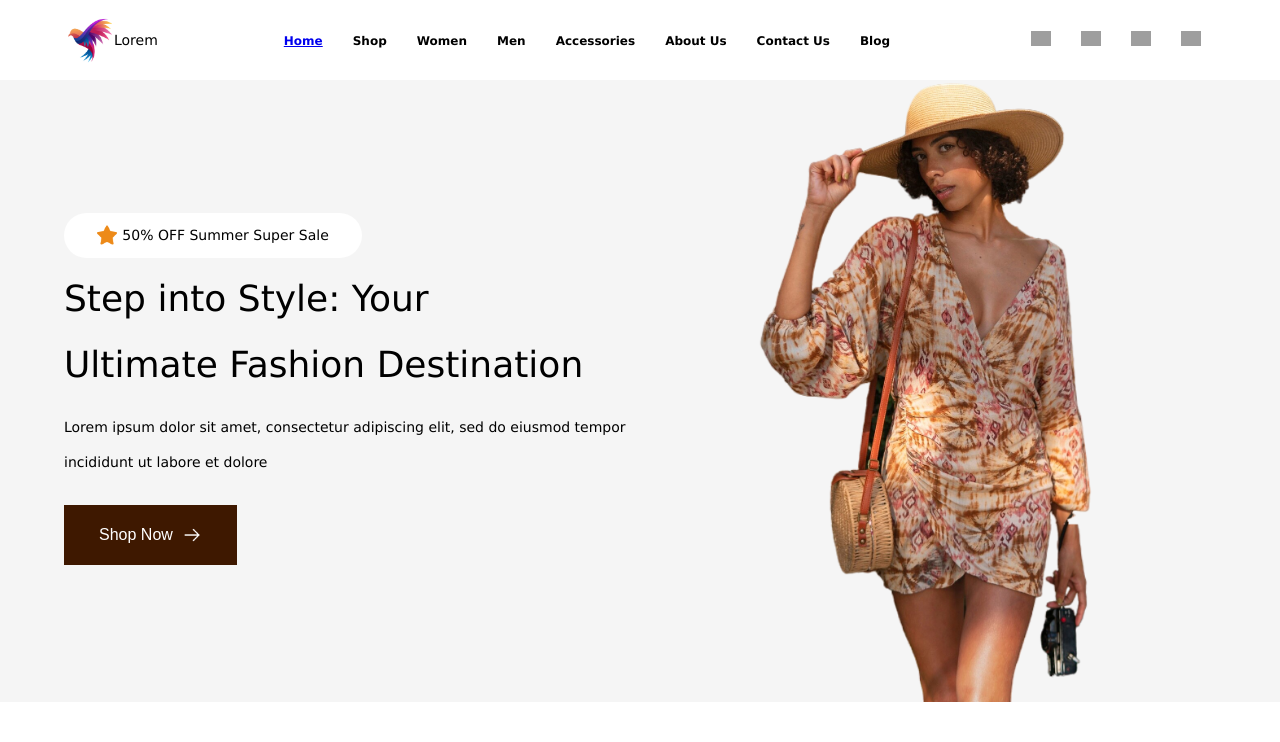
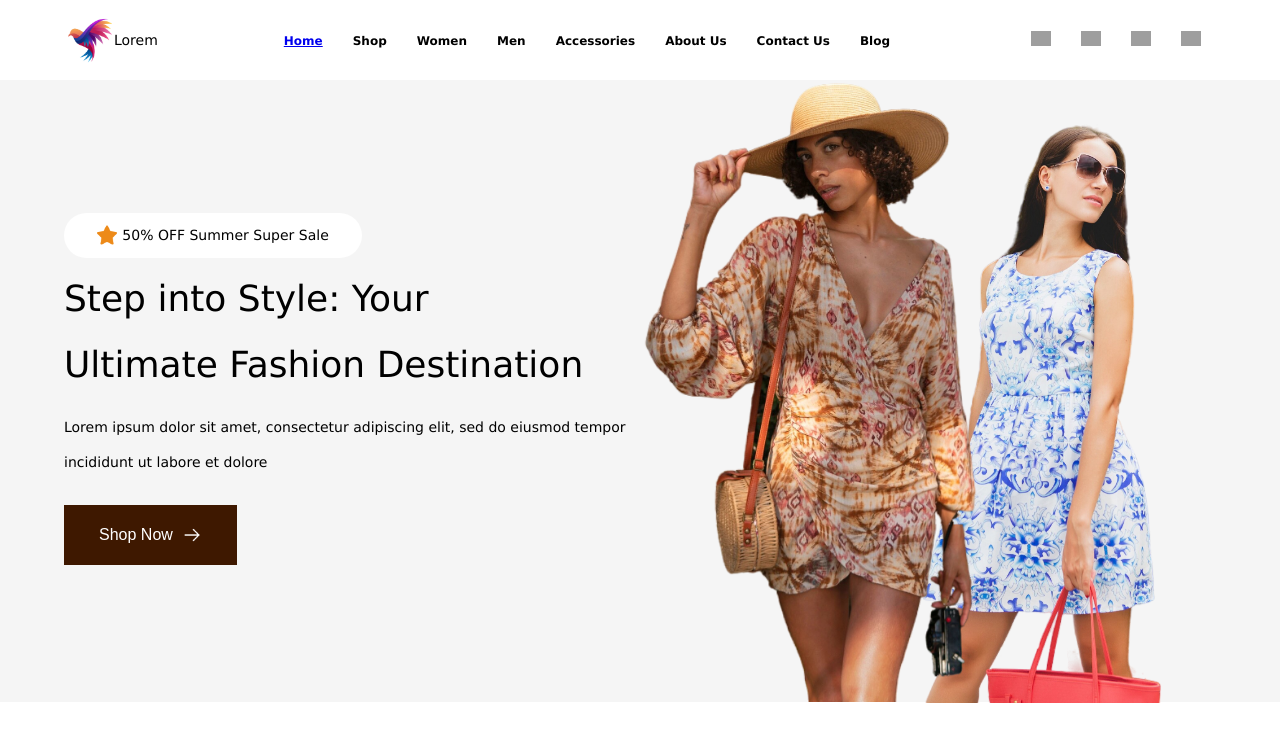
Before and after one commit to DAVID-DARA/ecommerce-ui, a React (Vite) app: page / in a window 1280 px wide. Shown: the top 742 px of the page. Built offline with nearby package versions, Linux system fonts and the light colour scheme; grey boxes are pictures that could not be loaded; a web font is replaced by a local one.

Commit message:
Homepage update

```diff
--- a/src/pages/Homepage/HomePage.css
+++ b/src/pages/Homepage/HomePage.css
@@ -70,3 +70,14 @@
     display: flex;
     justify-content: center;
 }
+    .home-main-img-one {
+        z-index: 1;
+        position: relative;
+        right: 20%;
+    }
+
+    .home-main-img-two {
+        z-index: 0;
+        position: absolute;
+        left: 67%;
+    }
--- a/src/pages/Homepage/HomePage.jsx
+++ b/src/pages/Homepage/HomePage.jsx
@@ -1,6 +1,7 @@
 import "./HomePage.css"
 import Navigation from "../../components/Navbar/Navigation"
 import summer_fit from "../../assets/images/test.png"
+import summer_fit_two from "../../assets/images/main.png"
 import star from "../../assets/new-icons/star-ico.png"
 import right_arrow from "../../assets/new-icons/right-arrow.png"
 
@@ -23,7 +24,8 @@ const HomePage = () => {
                             <button className="shop">Shop Now &nbsp; <img src={right_arrow} width="20px" alt="" /></button>
                         </div>
                         <div className="home-right">
-                            <img src={summer_fit} className="" alt="Summer-sales-outfit" width="350px" />
+                            <img src={summer_fit} className="home-main-img-one" alt="Summer-sales-outfit" width="350px" />
+                            <img src={summer_fit_two} className="home-main-img-two" alt="" width="415px" />
                         </div>
                     </div>
                 </div>
--- a/src/pages/SignupPage/SignupPage.jsx
+++ b/src/pages/SignupPage/SignupPage.jsx
@@ -12,7 +12,7 @@ const SignupPage = () => {
     const [password, setPassword] = useState("");
 
 
-    const signup_request = {
+    const signupRequestDto = {
         firstName: firstName,
         lastName: lastName,
         email: email,
@@ -21,16 +21,17 @@ const SignupPage = () => {
 
     const sendRequest = () => {
         axios
-            .post("http://localhost:4032/signup", signup_request)
+            .post("http://localhost:4032/api/user/signup", signupRequestDto)
             .then((response => {
                 const signupResposne = response.data;
                 console.log(signupResposne);
 
-                if (response.status == 200) {
+                if (response.status == 201) {
                     redirect("/home")
                     console.log("Successful Signup")
                 } else {
                     console.log("Failed Signup")
+                    console.log()
                 }
             }))
     }
```
